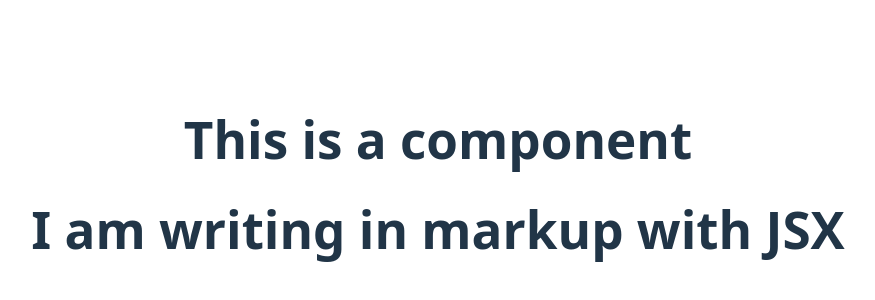
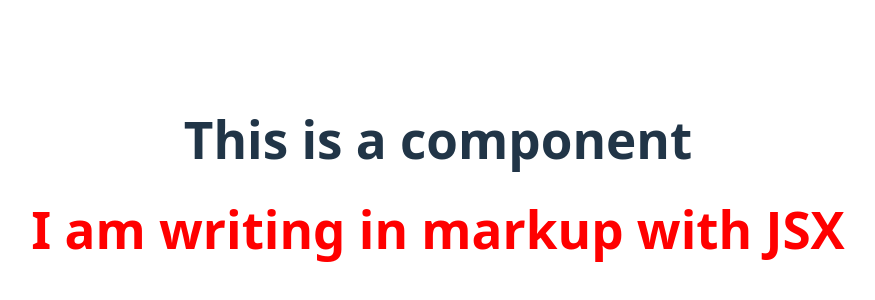
Before and after one commit to rshdgvn/appdev1, a React (Vite) app in the folder react-quickstart/: page / in a window 1280 px wide. Shown: the part 216-516 px from the top of the page, without its empty margins (202-1077 px from the left). Built offline with nearby package versions, Linux system fonts and the light colour scheme.

Commit message:
Done adding styles

```diff
--- a/react-quickstart/src/App.jsx
+++ b/react-quickstart/src/App.jsx
@@ -6,10 +6,14 @@
 }
 
 function App() {
+  const headerStyles = {
+    color: 'red'
+  }
+
   return (
     <>
       <Component />
-      <h1>I am writing in markup with JSX</h1>
+      <h1 style={headerStyles}>I am writing in markup with JSX</h1>
     </>
   );
 }
```
